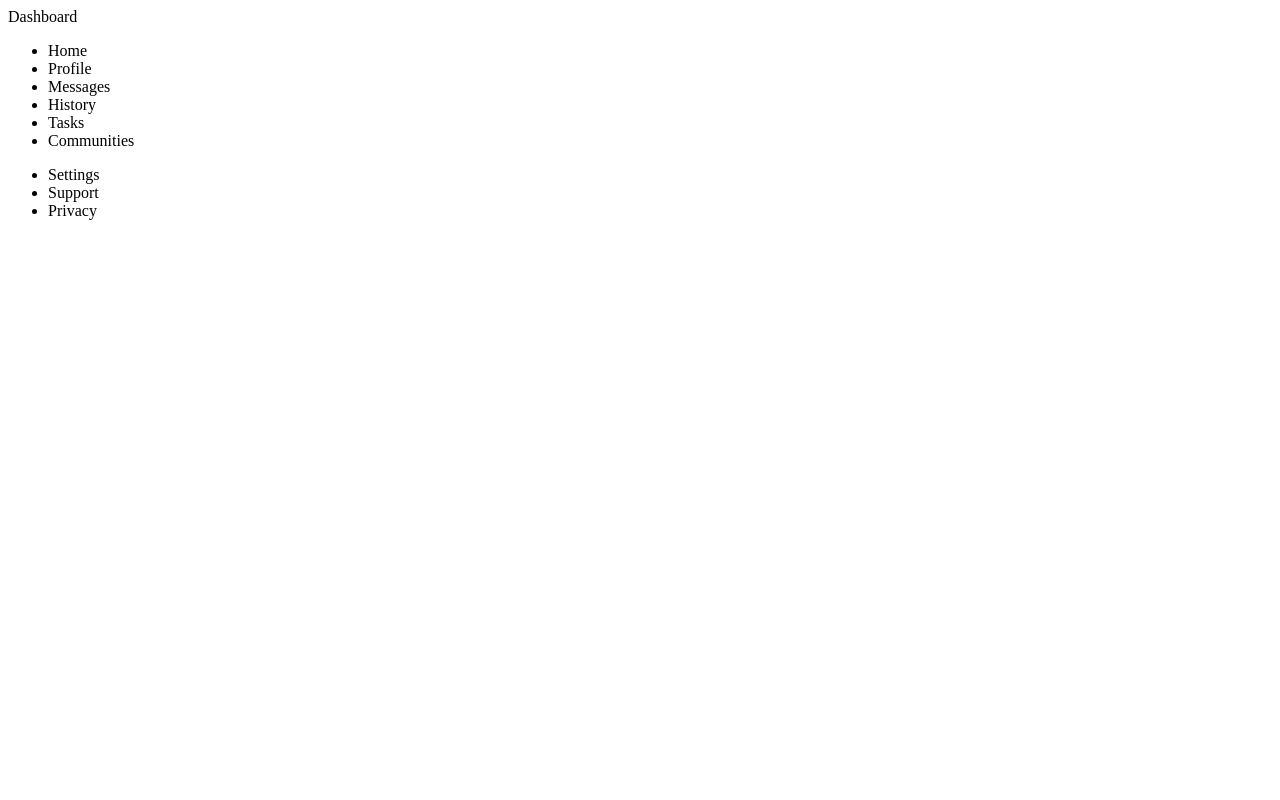
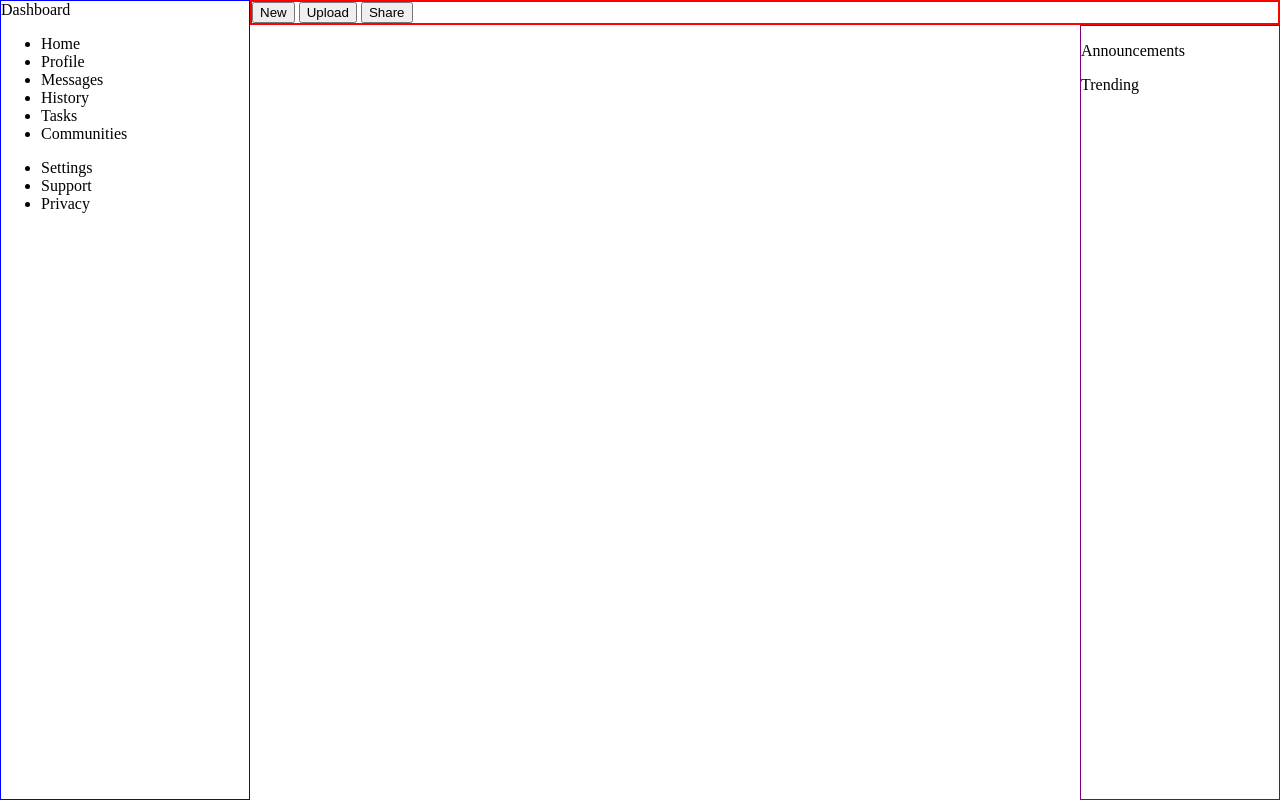
Before and after one commit to janice15/top-project-admin-dashboard, a plain HTML site: page index.html in a window 1280 px wide. Drawn offline with Linux system fonts and the light colour scheme.

Commit message:
fix: set up general layout of page

```diff
--- a/index.html
+++ b/index.html
@@ -10,9 +10,9 @@
 
 <body>
     <div class="page-container">
-        <div class="sidebar">
+        <div class="left-sidebar">
             <div>Dashboard</div>
-            <div>
+            <div class="sidebar-1">
                 <ul>
                     <li>Home</li>
                     <li>Profile</li>
@@ -21,7 +21,7 @@
                     <li>Tasks</li>
                     <li>Communities</li>
                 </ul>
-
+                <div class="sidebar-2">
                     <ul>
                         <li>
                             Settings
@@ -30,6 +30,31 @@
                         <li>Privacy</li>
                     </ul>
                 </div>
+
+            </div>
+        </div>
+        <div class="header">
+            <div class="search-bar"></div>
+            <div class="user-info"></div>
+        </div>
+        <div class="navbar">
+            <div class="greeting"></div>
+            <button>New</button>
+            <button>Upload</button>
+            <button>Share</button>
+        </div>
+
+        <div class="main-content"></div>
+        <div class="right-sidebar">
+            <div class="announcements">
+                <p>Announcements</p>
+
+            </div>
+
+            <div class="trending">
+                <p>Trending</p>
+
+            </div>
         </div>
     </div>
 
--- a/style.css
+++ b/style.css
@@ -0,0 +1,36 @@
+*,
+*::before,
+*::after {
+    box-sizing: border-box;
+}
+
+body {
+    padding: 0;
+    margin: 0;
+    min-height: 100vh;
+}
+
+.page-container {
+    display: grid;
+    grid-template-columns: 250px 2fr 200px;
+    grid-template-rows: auto 1fr auto;
+    min-height: 100vh;
+}
+
+.left-sidebar {
+    grid-column: 1/ 2;
+    grid-row: 1 / -1;
+    border: 1px solid blue;
+}
+
+.navbar {
+    border: 2px solid red;
+    grid-column: 2 / -1;
+    grid-row: 1;
+}
+
+.right-sidebar {
+    border: 1px solid purple;
+    grid-column: 3/ 4;
+    grid-row: 2;
+}
```
Lines whose indentation alone changed are shown as unchanged.
